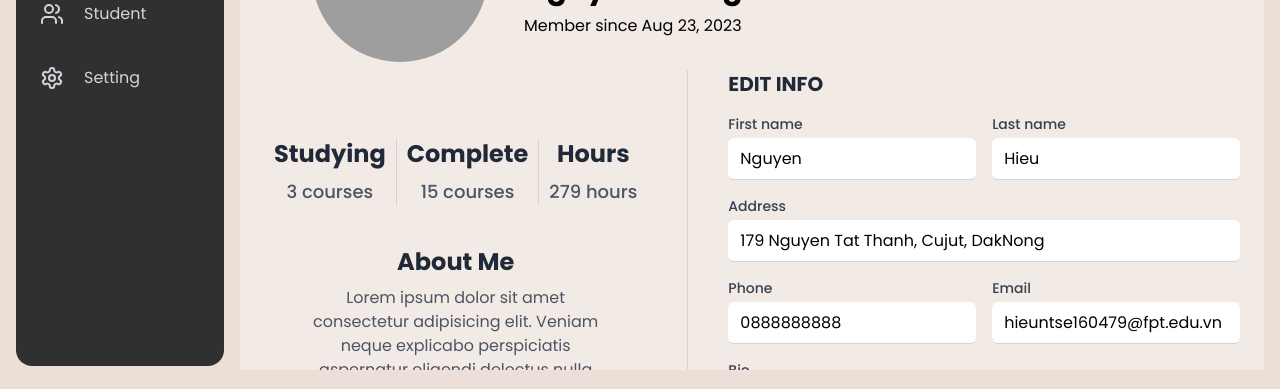
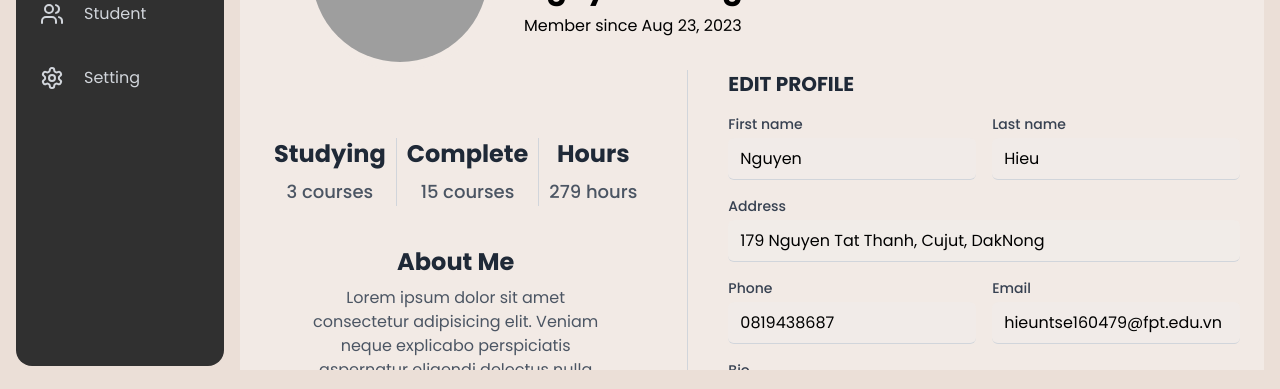
Before and after one commit to nguyentrunghieu297/cujut-edu, a React (Vite) app: page /profile in a window 1280 px wide. Shown: the part 370-759 px from the top of the page. Built offline with nearby package versions, Linux system fonts and the light colour scheme; grey boxes are pictures that could not be loaded.

Commit message:
some new feature in form

```diff
--- a/src/pages/UserProfile.tsx
+++ b/src/pages/UserProfile.tsx
@@ -1,7 +1,10 @@
 import avatar from "../assets/img/user-img.jpg";
-import { SubmitHandler, useForm } from "react-hook-form";
+import { FieldError, SubmitHandler, useForm } from "react-hook-form";
 import { z } from "zod";
 import { zodResolver } from "@hookform/resolvers/zod";
+import { useState } from "react";
+
+type FieldName = "firstName" | "lastName" | "email" | "phoneNumber" | "address" | "bio";
 
 const schema = z.object({
     firstName: z
@@ -21,23 +24,23 @@ const schema = z.object({
             message: "Last name is too long",
         }),
     email: z.string().email({ message: "Email is not valid" }),
-    phoneNumber: z.string().min(10, { message: "Phone number is not valid" }),
-    address: z.string(),
+    phoneNumber: z.string().regex(/(84|0[3|5|7|8|9])+([0-9]{8})\b/, {
+        message: "Phone number is not valid",
+    }),
+    address: z.string().nonempty({ message: "Address is required" }),
     bio: z.string(),
 });
 
 type FormValues = z.infer<typeof schema>;
 
-// type FormValues = {
-//     firstName: string;
-//     lastName: string;
-//     email: string;
-//     phoneNumber: string;
-//     address: string;
-//     bio: string;
-// };
-
 export default function UserProfile() {
+    const [isEditing, setIsEditing] = useState(false);
+    const handleEditProfile = () => {
+        setIsEditing(true);
+    };
+    const handleSaveOrCancel = () => {
+        setIsEditing(false);
+    };
     const {
         register,
         handleSubmit,
@@ -48,7 +51,7 @@ export default function UserProfile() {
             firstName: "Nguyen",
             lastName: "Hieu",
             email: "hieuntse160479@fpt.edu.vn",
-            phoneNumber: "0888888888",
+            phoneNumber: "0819438687",
             address: "179 Nguyen Tat Thanh, Cujut, DakNong",
             bio: "Lorem ipsum dolor sit amet consectetur adipisicing elit. Veniam neque explicabo perspiciatis aspernatur eligendi delectus nulla maiores est soluta temporibus sed eum vitae, molestias nemo. Lorem ipsum dolor sit amet consectetur adipisicing elit.",
         },
@@ -58,11 +61,38 @@ export default function UserProfile() {
     const onSubmit: SubmitHandler<FormValues> = async (data: FormValues) => {
         try {
             await new Promise((resolve) => setTimeout(resolve, 1000));
-            // throw new Error();
             console.log(data);
         } catch (error) {
             setError("root", { type: "manual", message: "This email is already in use" });
         }
+    };
+
+    const renderInputField = (fieldName: FieldName, label: string, errorMessage?: FieldError) => {
+        const inputProps = {
+            ...register(fieldName, {
+                required: `${label} is required`,
+            }),
+            type: "text",
+            id: fieldName,
+            className:
+                "mt-1 block w-full py-2 px-3 focus:outline-none border-b border-gray-300 rounded-md",
+        };
+
+        if (errors[fieldName]) {
+            inputProps.className += " focus:border-red-500";
+        } else {
+            inputProps.className += " focus:border-gray-700";
+        }
+
+        return (
+            <div className="form-item">
+                <label htmlFor={fieldName} className="block text-sm font-medium text-gray-700">
+                    {label}
+                </label>
+                <input disabled={!isEditing} {...inputProps} />
+                {errorMessage && <div className="text-red-500 mt-2">{errorMessage.message}</div>}
+            </div>
+        );
     };
 
     return (
@@ -88,6 +118,7 @@ export default function UserProfile() {
                 </div>
             </div>
             <div className="grid grid-cols-12 gap-10 ">
+                {/* Left side of the page */}
                 <div className="col-span-5 user-desc mt-12">
                     <div className="courses-info flex justify-evenly mt-5 text-center">
                         <div className="course">
@@ -117,14 +148,19 @@ export default function UserProfile() {
                         </p>
                     </div>
                     <div className="cta flex justify-center gap-5 mt-10">
-                        <button className="cta-btn bg-sky-500 hover:bg-white hover:text-sky-500 text-white font-semibold py-4 px-8 rounded inline-flex items-center transition-colors duration-300">
-                            Edit Profile
+                        <button
+                            onClick={handleEditProfile}
+                            disabled={isEditing}
+                            className="cta-btn bg-sky-500 hover:bg-white hover:text-sky-500 text-white font-semibold py-4 px-8 rounded inline-flex items-center transition-colors duration-300"
+                        >
+                            {isEditing ? "Editing Profile..." : "Edit Profile"}
                         </button>
                         <button className="cta-btn bg-gray-50 hover:bg-gray-500 text-gray-500 hover:text-white font-semibold py-4 px-8 rounded inline-flex items-center transition-colors duration-300">
                             Upload Photo
                         </button>
                     </div>
                 </div>
+                {/* Right side of the page */}
                 <div className="col-span-7 edit-info border-l border-solid border-gray-300 pl-10">
                     <form
                         action=""
@@ -132,97 +168,20 @@ export default function UserProfile() {
                         className="mx-auto"
                         onSubmit={handleSubmit(onSubmit)}
                     >
-                        <h2 className="text-xl font-bold text-gray-800 mb-4">EDIT INFO</h2>
+                        <h2 className="text-xl font-bold text-gray-800 mb-4">EDIT PROFILE</h2>
                         {/* Name */}
                         <div className="grid grid-cols-1 md:grid-cols-2 gap-4">
-                            <div className="form-item">
-                                <label
-                                    htmlFor="firstName"
-                                    className="block text-sm font-medium text-gray-700"
-                                >
-                                    First name
-                                </label>
-                                <input
-                                    {...register("firstName")}
-                                    type="text"
-                                    id="firstName"
-                                    className="mt-1 block w-full py-2 px-3 focus:outline-none border-b border-gray-300 focus:border-gray-700 rounded-md"
-                                />
-                                {errors.firstName && (
-                                    <div className="text-red-500">{errors.firstName.message}</div>
-                                )}
-                            </div>
-                            <div className="form-item">
-                                <label
-                                    htmlFor="lastName"
-                                    className="block text-sm font-medium text-gray-700"
-                                >
-                                    Last name
-                                </label>
-                                <input
-                                    {...register("lastName")}
-                                    type="text"
-                                    id="lastName"
-                                    className="mt-1 block w-full py-2 px-3 focus:outline-none border-b border-gray-300 focus:border-gray-700 rounded-md"
-                                />
-                                {errors.lastName && (
-                                    <div className="text-red-500">{errors.lastName.message}</div>
-                                )}
-                            </div>
+                            {renderInputField("firstName", "First name", errors.firstName)}
+                            {renderInputField("lastName", "Last name", errors.lastName)}
                         </div>
                         {/* Address */}
-                        <div className="form-item mt-4">
-                            <label
-                                htmlFor="address"
-                                className="block text-sm font-medium text-gray-700"
-                            >
-                                Address
-                            </label>
-                            <input
-                                {...register("address", {
-                                    required: "Address is required",
-                                })}
-                                type="text"
-                                id="address"
-                                className="mt-1 block w-full py-2 px-3 focus:outline-none border-b border-gray-300 focus:border-gray-700 rounded-md"
-                            />
+                        <div className="mt-4">
+                            {renderInputField("address", "Address", errors.address)}
                         </div>
                         {/* Phone and Email */}
                         <div className="grid grid-cols-1 md:grid-cols-2 gap-4 mt-4">
-                            <div className="form-item">
-                                <label
-                                    htmlFor="phone"
-                                    className="block text-sm font-medium text-gray-700"
-                                >
-                                    Phone
-                                </label>
-                                <input
-                                    {...register("phoneNumber")}
-                                    type="tel"
-                                    id="phone"
-                                    className="mt-1 block w-full py-2 px-3 focus:outline-none border-b border-gray-300 focus:border-gray-700 rounded-md"
-                                />
-                                {errors.phoneNumber && (
-                                    <div className="text-red-500">{errors.phoneNumber.message}</div>
-                                )}
-                            </div>
-                            <div className="form-item">
-                                <label
-                                    htmlFor="email"
-                                    className="block text-sm font-medium text-gray-700"
-                                >
-                                    Email
-                                </label>
-                                <input
-                                    {...register("email")}
-                                    type="email"
-                                    id="email"
-                                    className="mt-1 block w-full py-2 px-3 focus:outline-none border-b border-gray-300 focus:border-gray-700 rounded-md"
-                                />
-                                {errors.email && (
-                                    <div className="text-red-500">{errors.email.message}</div>
-                                )}
-                            </div>
+                            {renderInputField("phoneNumber", "Phone", errors.phoneNumber)}
+                            {renderInputField("email", "Email", errors.email)}
                         </div>
                         {/* Bio */}
                         <div className="form-item mt-4">
@@ -239,6 +198,8 @@ export default function UserProfile() {
                                         message: "Bio is too long",
                                     },
                                 })}
+                                disabled={!isEditing}
+                                maxLength={250}
                                 id="bio"
                                 className="mt-1 block w-full h-32 py-2 px-3 leading-normal focus:outline-none border border-gray-300 focus:border-gray-700 rounded-md"
                             ></textarea>
@@ -251,12 +212,14 @@ export default function UserProfile() {
                             )}
                             <button
                                 disabled={isSubmitting}
+                                onClick={handleSaveOrCancel}
                                 type="submit"
                                 className="inline-flex items-center justify-center w-28 px-4 py-2 border border-transparent text-sm font-medium rounded-md text-white bg-sky-500 hover:bg-sky-600 focus:outline-none focus:ring-2 focus:ring-offset-2 focus:ring-gray-700 transition-colors duration-300"
                             >
                                 {isSubmitting ? "Loading..." : "Save"}
                             </button>
                             <button
+                                onClick={handleSaveOrCancel}
                                 type="button"
                                 className="ml-3 inline-flex items-center px-4 py-2 border border-gray-300 text-sm font-medium rounded-md text-gray-700 bg-white hover:bg-gray-200 focus:outline-none focus:ring-2 focus:ring-offset-2 focus:ring-gray-700 transition-colors duration-300"
                             >
```
